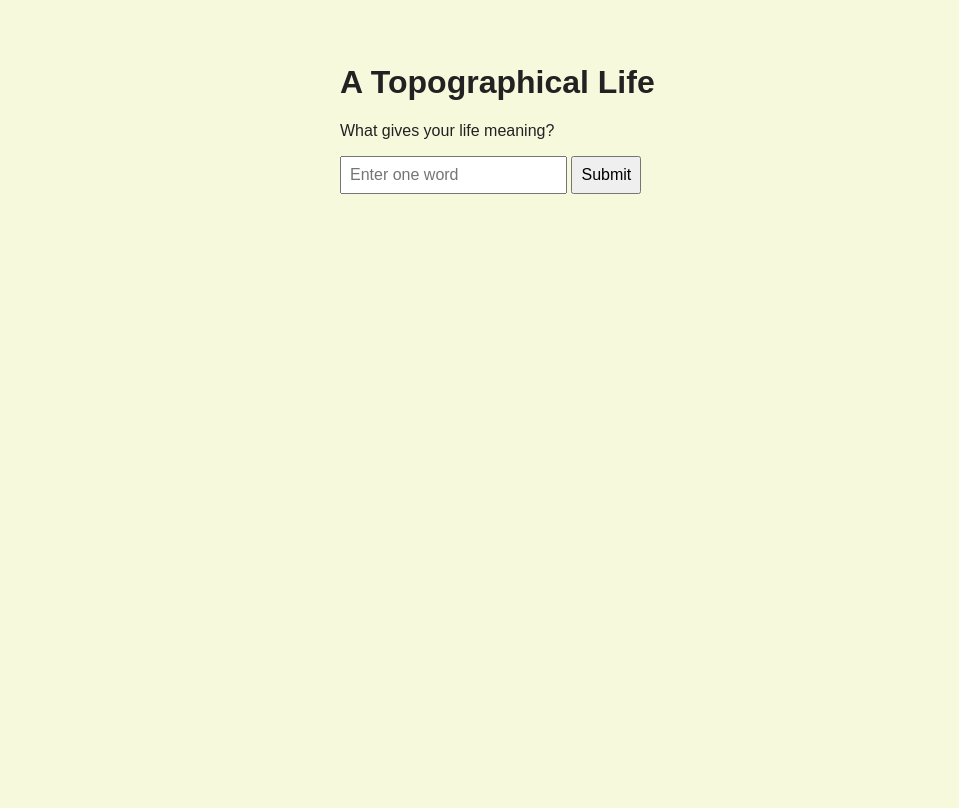
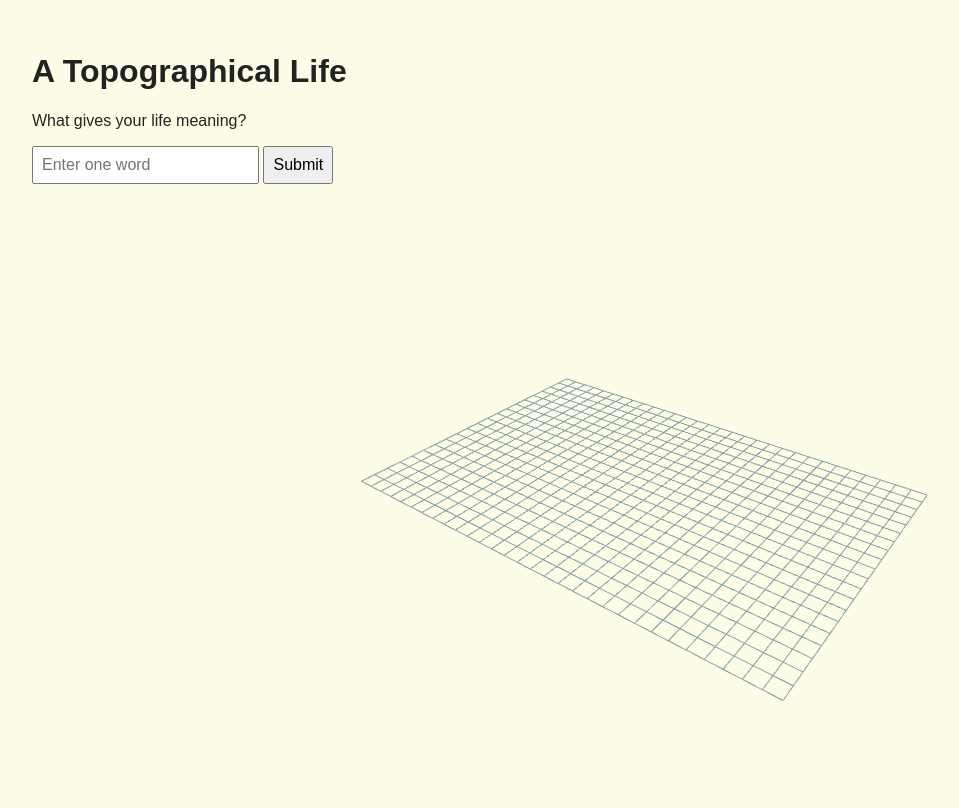
Before and after one commit to g3thsemane/CART351, a Flask app: page / in a window 1280 px wide. Shown: the whole page, without its empty margins (0-959 px from the left). Before the commit the page ends 194 px from the top, so only its background shows below. Run offline with Flask 3, Linux system fonts and the light colour scheme; some libraries are stand-ins or nearby versions.

Commit message:
Added three.js scene with grid

```diff
--- a/mini1/static/css/style.css
+++ b/mini1/static/css/style.css
@@ -3,13 +3,13 @@ body {
     font-family: Arial, sans-serif;
     margin: 0;
     padding: 2rem;
-    background-color: #f7f9dd;
+    background-color: #fcfce7;
     color: #222;
 }
 
 main {
-    max-width: 600px;
-    margin: 2rem auto;
+    max-width: 1400px;
+    margin: 0 auto;
 }
 
 label {
@@ -22,3 +22,14 @@ button {
     font: inherit;
     padding: 0.5rem;
 }
+
+/* Give the static 3D scene most of the window's height. */
+#landscape {
+    width: 100%;
+    height: 72vh;
+    min-height: 320px;
+}
+
+#landscape canvas {
+    display: block;
+}
--- /dev/null
+++ b/mini1/static/js/grid.js
@@ -0,0 +1,54 @@
+import * as THREE from "https://cdn.jsdelivr.net/npm/three@0.180.0/build/three.module.js";
+
+const container = document.querySelector("#landscape");
+
+const scene = new THREE.Scene();
+scene.background = new THREE.Color("#fcfce7");
+const camera = new THREE.PerspectiveCamera(45, 1, 0.1, 1000);
+
+//Renderer draws scene onto canvas
+const renderer = new THREE.WebGLRenderer({ antialias: true });
+renderer.setPixelRatio(Math.min(window.devicePixelRatio, 2));
+container.appendChild(renderer.domElement);
+
+const gridWidth = 30;
+const gridDepth = 20;
+const columns = 30;
+const rows = 20;
+const points = [];
+
+//Horizontal lines in grid
+for (let row = 0; row <= rows; row++) {
+    const z = -gridDepth / 2 + (row / rows) * gridDepth;
+    points.push(-gridWidth / 2, 0, z, gridWidth / 2, 0, z);
+}
+
+//Perpendicular lines
+for (let column = 0; column <= columns; column++) {
+    const x = -gridWidth / 2 + (column / columns) * gridWidth;
+    points.push(x, 0, -gridDepth / 2, x, 0, gridDepth / 2);
+}
+
+const geometry = new THREE.BufferGeometry();
+geometry.setAttribute("position", new THREE.Float32BufferAttribute(points, 3));
+const material = new THREE.LineBasicMaterial({ color: "#879ba8" });
+const grid = new THREE.LineSegments(geometry, material);
+scene.add(grid);
+
+//Render grid
+function renderGrid() {
+    const width = container.clientWidth;
+    const height = container.clientHeight;
+    camera.aspect = width / height;
+
+    //Dynamic movement so grid remains visible
+    const distanceScale = Math.max(1, 1 / camera.aspect);
+    camera.position.set(22 * distanceScale, 24 * distanceScale, 30 * distanceScale);
+    camera.lookAt(0, 0, 0);
+    camera.updateProjectionMatrix();
+    renderer.setSize(width, height);
+    renderer.render(scene, camera);
+}
+
+renderGrid();
+window.addEventListener("resize", renderGrid);
--- a/mini1/templates/index.html
+++ b/mini1/templates/index.html
@@ -7,6 +7,8 @@
     <!-- url_for() directed to js and css-->
     <link rel="stylesheet" href="{{ url_for('static', filename='css/style.css') }}">
     <script src="{{ url_for('static', filename='js/script.js') }}" defer></script>
+    <!--Three.js-->
+    <script type="module" src="{{ url_for('static', filename='js/grid.js') }}"></script>
 </head>
 <body>
     <main>
@@ -18,6 +20,7 @@
             <button type="submit">Submit</button>
         </form>
         <p id="response-message" role="status" aria-live="polite"></p>
+        <div id="landscape" role="img" aria-label="A flat blue-grey wireframe grid viewed from an angle"></div>
     </main>
 </body>
 </html>
```
